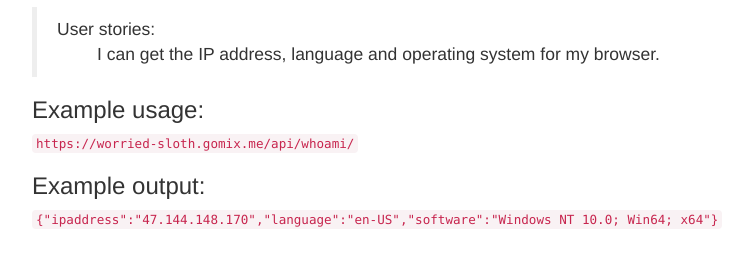
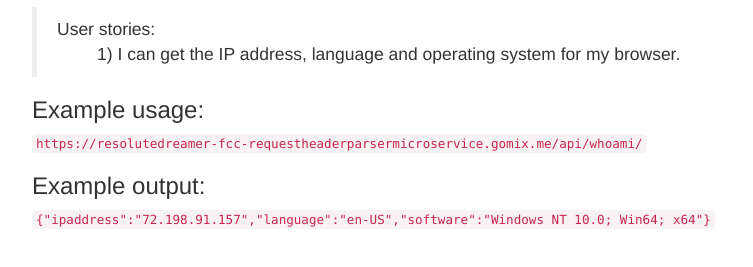
Before and after one commit to resolutedreamer/fcc-requestheaderparser, a website: page views/index.html in a window 1280 px wide. Shown: the part 63-330 px from the top of the page, without its empty margins (38-791 px from the left). Drawn offline with nearby package versions, Linux system fonts and the light colour scheme.

Commit message:
☎️🏄 Updated with Gomix

```diff
--- a/views/index.html
+++ b/views/index.html
@@ -1,5 +1,4 @@
 <!DOCTYPE html>
-<!-- saved from url=(0035)https://timestamp-ms.herokuapp.com/ -->
 <html lang="en"><head><meta http-equiv="Content-Type" content="text/html; charset=UTF-8">
         <title>Timestamp microservice</title>
         <link rel="stylesheet" href="https://maxcdn.bootstrapcdn.com/bootstrap/3.3.7/css/bootstrap.min.css">
@@ -11,14 +10,13 @@
             </h1>
             <blockquote>
                 User stories:
-                <ul>I can get the IP address, language and operating system for my browser.
+                <ul>1) I can get the IP address, language and operating system for my browser.</ul>
             </blockquote>
             <h3>Example usage:</h3>
-            <code>https://worried-sloth.gomix.me/api/whoami/</code><br>
+            <code>https://resolutedreamer-fcc-requestheaderparsermicroservice.gomix.me/api/whoami/</code><br>
             <h3>Example output:</h3>
             <code>
-              {"ipaddress":"47.144.148.170","language":"en-US","software":"Windows NT 10.0; Win64; x64"}
+              {"ipaddress":"72.198.91.157","language":"en-US","software":"Windows NT 10.0; Win64; x64"}
             </code>
         </div>
-
 </body></html>
```
Also changed, not shown: package.json (+8 -7 lines), README.md, 1 other file.
